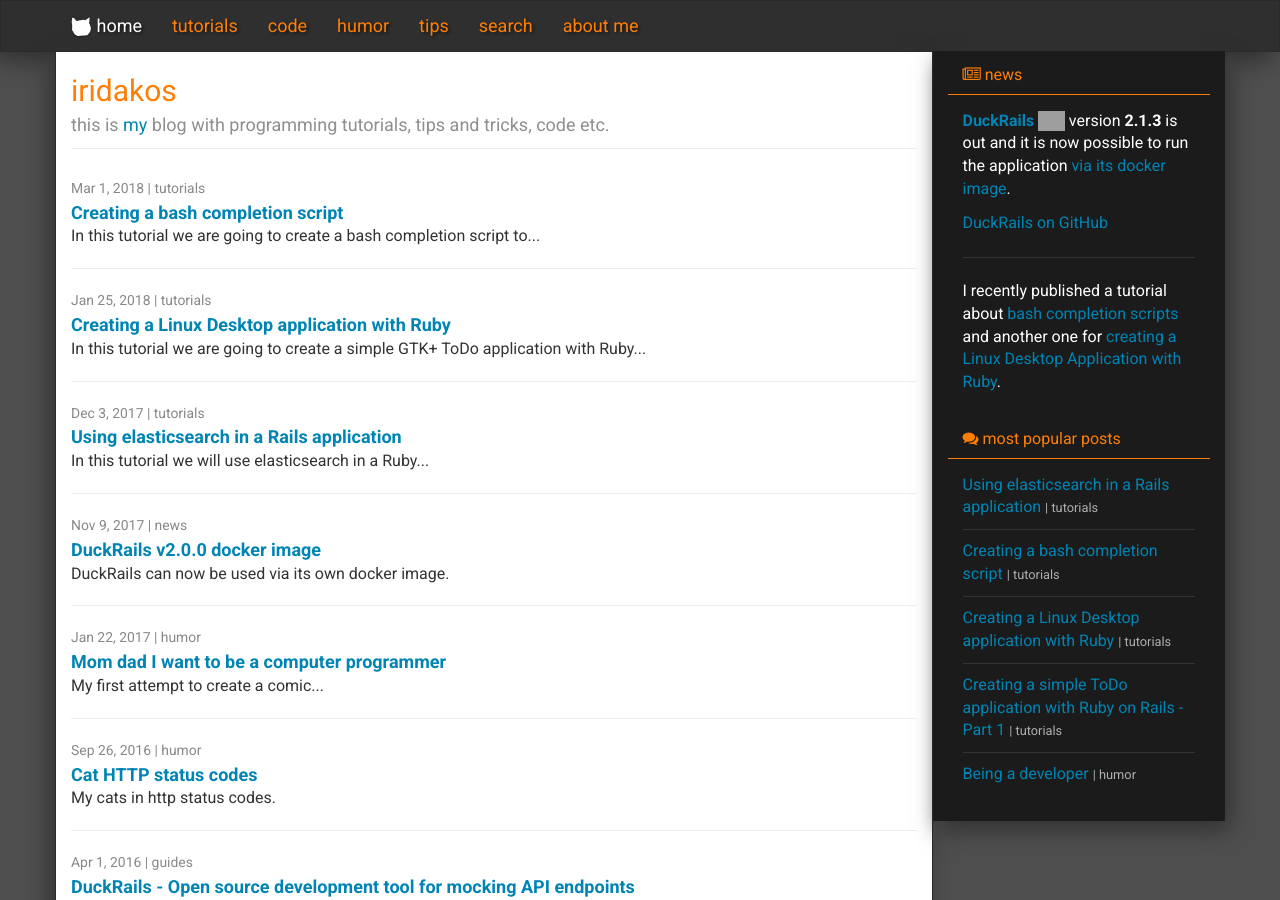
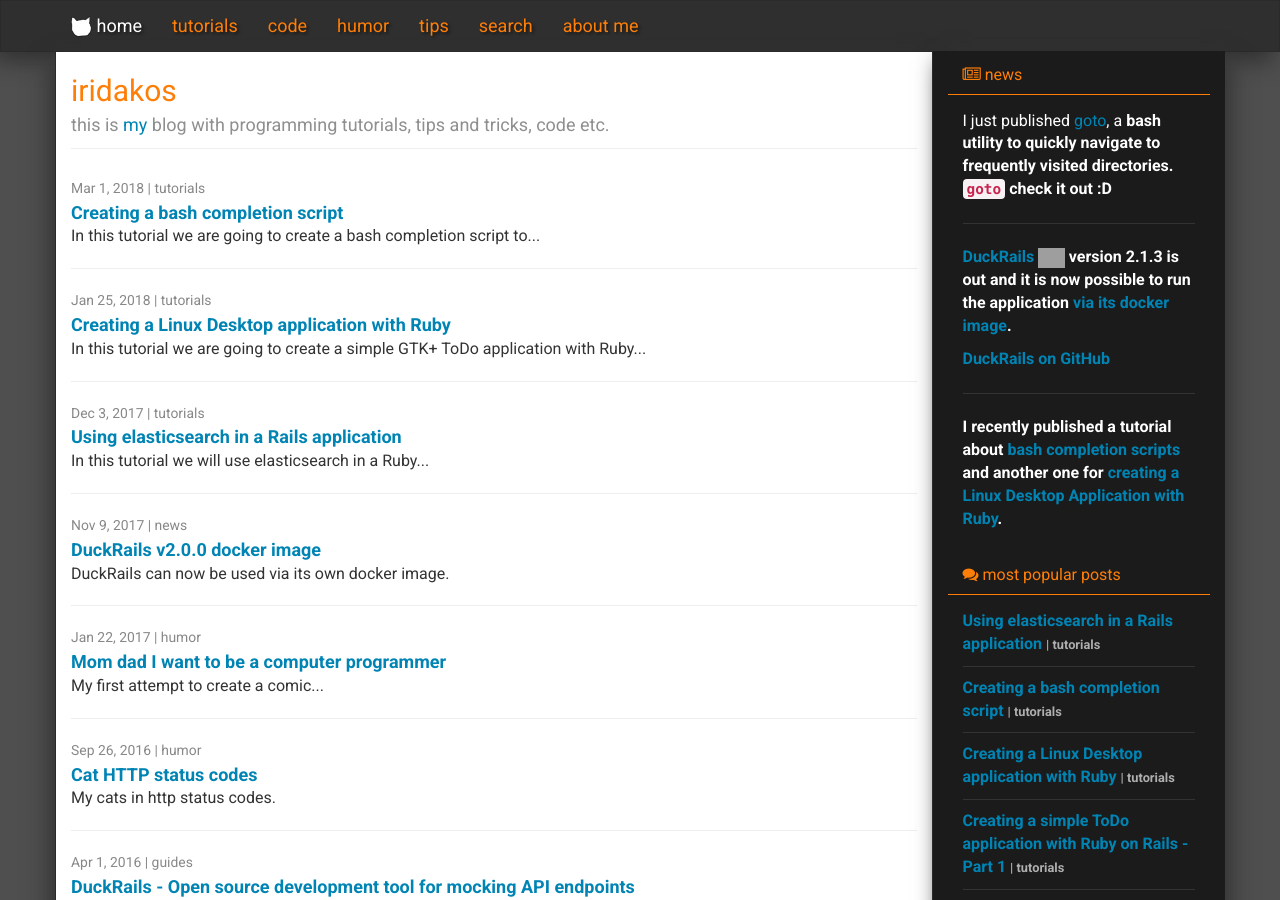
Before and after one commit to iridakos/iridakos.github.io, a Jekyll site: the page built from index.html, in a window 1280 px wide and 900 px high. Built offline with Jekyll 4.4.1, drawn with Linux system fonts in a browser that asks for light colours; nearby versions of some CDN libraries; the list of posts is cut into pages by our own code; comment, search, counter and statistics services are not loaded; grey boxes are pictures that could not be loaded.

Commit message:
add goto

```diff
--- a/_includes/news.html
+++ b/_includes/news.html
@@ -4,6 +4,12 @@
     </div>
 
     <div class="panel-body">
+      <p>
+        I just published <a class="ga-event-link" data-event-label="goto repo" data-event-action="click" data-event-category="News links" href="https://github.com/iridakos/goto" target="_blank">goto</a>, a <strong>bash utility to quickly navigate to frequently visited directories. <a class="ga-event-link" data-event-label="goto repo" data-event-action="click" data-event-category="News links" href="https://github.com/iridakos/goto" target="_blank"><code>goto</code></a> check it out :D
+      </p>
+
+      <hr />
+
       <p><strong><a  class="ga-event-link" data-event-label="DuckRails GitHub" data-event-action="click" data-event-category="News links" href="https://github.com/iridakos/duckrails" target="_blank">DuckRails <img src="https://github.com/iridakos/duckrails/raw/master/app/assets/images/duckrails.png" style="height: 20px;display:inline-block;"></a></strong> version <strong>2.1.3</strong> is out and it is now possible to run the application <a class="ga-event-link" data-event-label="DuckRails GitHub docker wiki" data-event-action="click" data-event-category="News links" href="https://github.com/iridakos/duckrails/wiki/Setup-DuckRails-via-Docker" target="_blank">via its docker image</a>.</p>
 
       <p><a class="github-button" href="https://github.com/iridakos/duckrails" data-size="large" data-show-count="false" aria-label="Star iridakos/duckrails on GitHub">DuckRails on GitHub</a></p>
```
